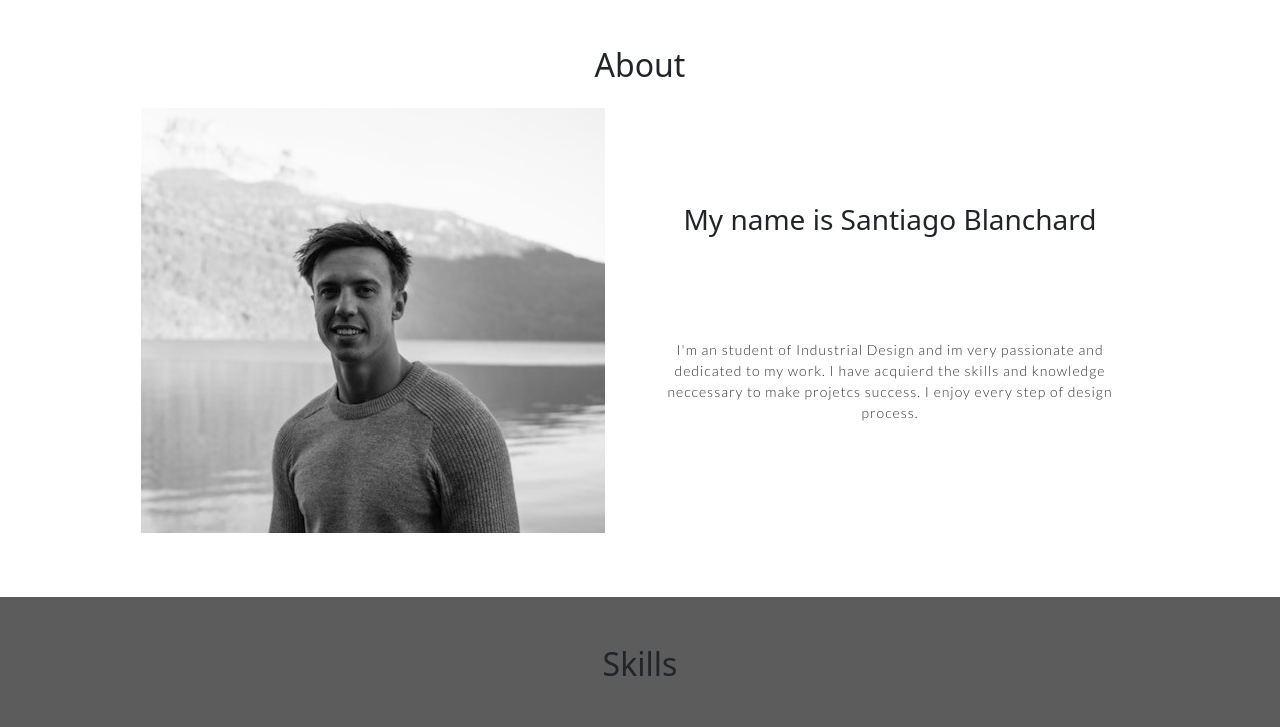
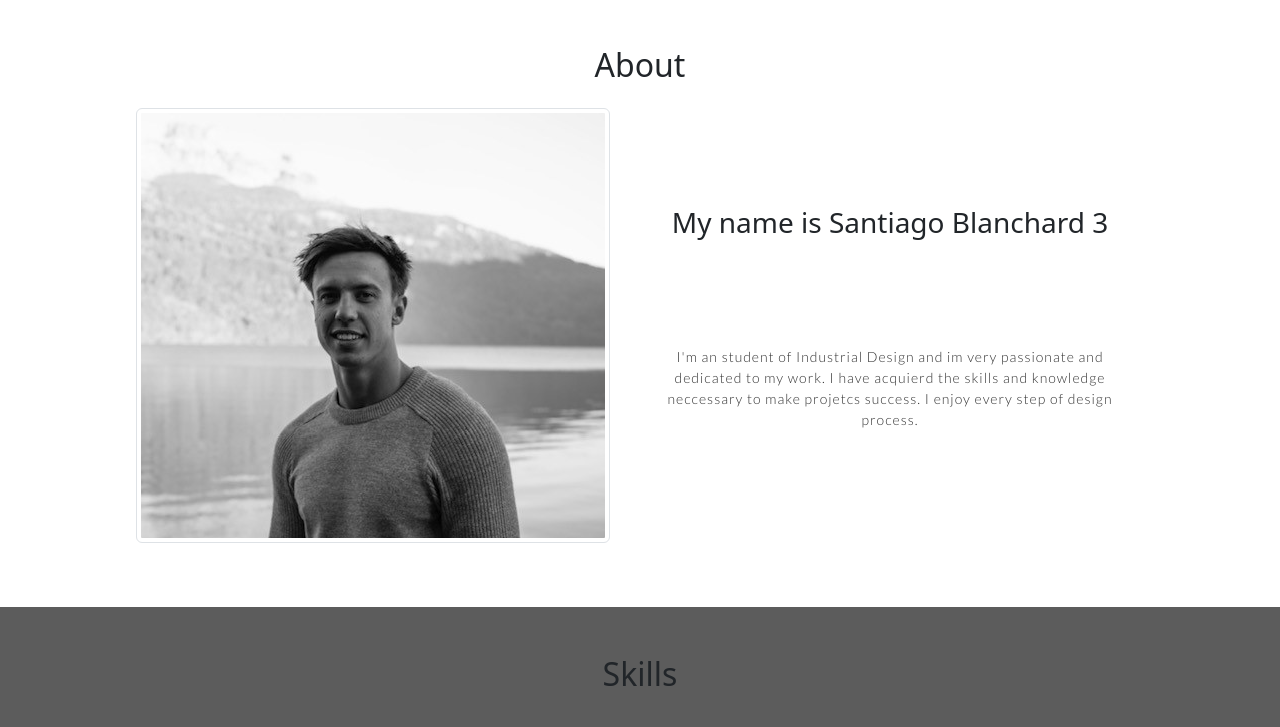
Before and after one commit to santiblanchard/SB-Design-proyect, a plain HTML site: page index.html in a window 1280 px wide. Shown: the part 751-1478 px from the top of the page. Drawn offline with nearby package versions, Linux system fonts and the light colour scheme.

Commit message:
arregle foto about

```diff
--- a/index.html
+++ b/index.html
@@ -92,11 +92,11 @@
               <h2>About</h2>
               <div class="row">
                 <div class="col-xs-12 col-lg-6 col-md-12  p-3">
-                  <img src="./img/FOTO PORTFOLIO.jpg" alt="foto.portfolio" class="img-fluid">
+                  <img src="./img/FOTO PORTFOLIO.jpg" class="img-thumbnail rounded mx-auto" alt="...">
                 </div>
                 <div class="col-xs-12 col-lg-6 col-md-12  p-3 about-text">
                   <h3>
-                    My name is Santiago Blanchard</h3>
+                    My name is Santiago Blanchard 3</h3>
                     <p>I'm an student of Industrial Design and im very passionate and dedicated to my work. I have acquierd the skills and knowledge neccessary to make projetcs success. I enjoy every step of design process.</p>
                 </div>
               </div>
```
